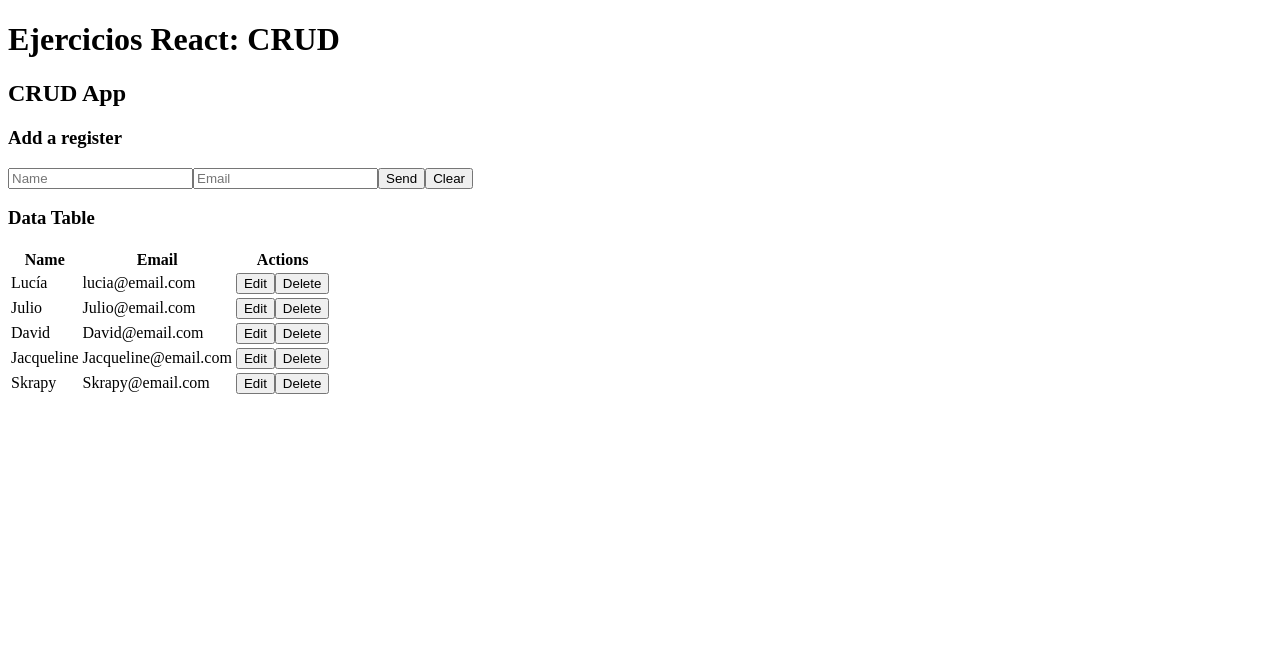
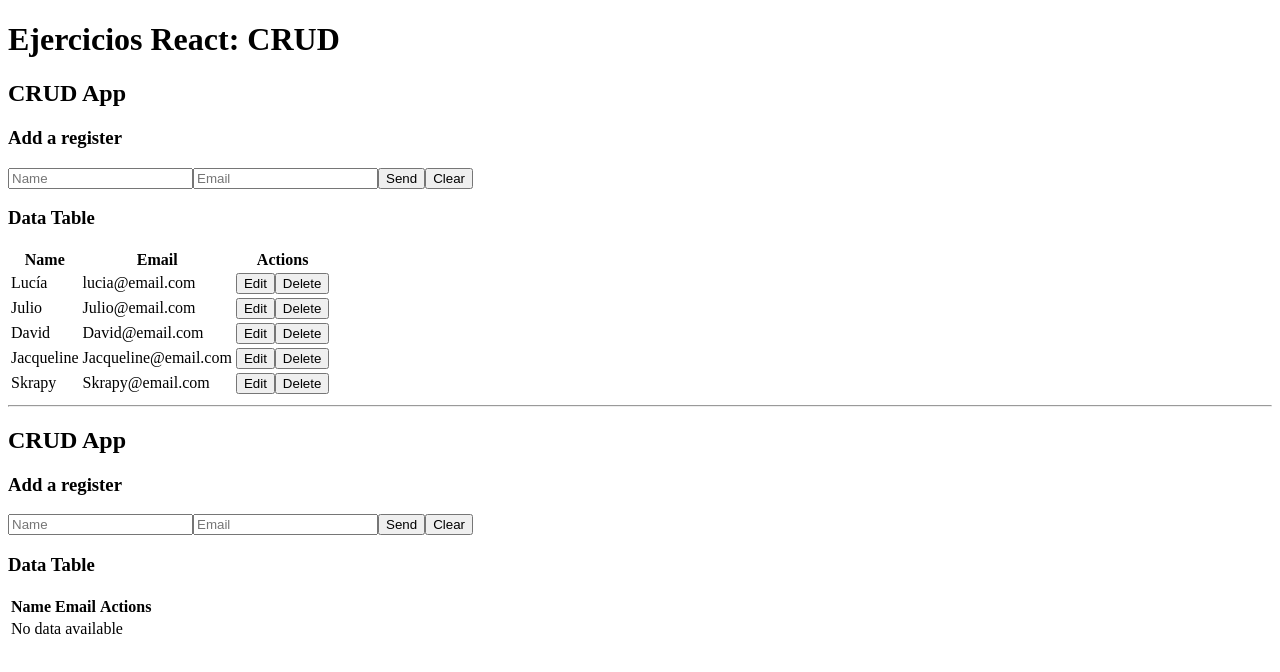
Before and after one commit to HeyItsMe72/crud, a React (Vite) app: page / in a window 1280 px wide. Shown: the top 672 px of the page. Built offline with nearby package versions, Linux system fonts and the light colour scheme.

Commit message:
Creación del API con JSON server

```diff
--- a/src/App.jsx
+++ b/src/App.jsx
@@ -1,5 +1,6 @@
 import { useState } from 'react'
 import CrudApp from './components/CrudApp'
+import CrudApi from './components/CrudApi'
 
 function App() {
   const [count, setCount] = useState(0)
@@ -8,6 +9,8 @@ function App() {
     <>
       <h1>Ejercicios React: CRUD</h1>
       <CrudApp/>
+      <hr />
+      <CrudApi/>
     </>
   )
 }
--- /dev/null
+++ b/src/components/CrudApi.jsx
@@ -0,0 +1,34 @@
+import React, { useState } from 'react';
+
+import CrudForm from './CrudForm';
+import CrudTable from './CrudTable';
+
+
+const CrudApi = () => {
+    const [db, setDb] = useState([]);
+    const [dataToEdit, setDataToEdit] = useState(null);
+
+    const createData = (data) =>{
+        data.id = Date.now()
+        setDb([...db, data]);
+    }
+
+    const updateData = (data) => {
+        let newData = db.map(el=> el.id === data.id ? data : el);
+        setDb(newData);
+    }
+
+    const deleteData = (data) => {}
+
+
+    return (
+        <div>
+            <h2>CRUD App</h2>
+            <CrudForm updateData={updateData} createData={createData} deleteData={deleteData}
+            dataToEdit={dataToEdit} setDataToEdit={setDataToEdit}/>
+            <CrudTable data={db} setDataToEdit={setDataToEdit} deleteData={deleteData}/>
+        </div>
+     );
+}
+
+export default CrudApi;
```
